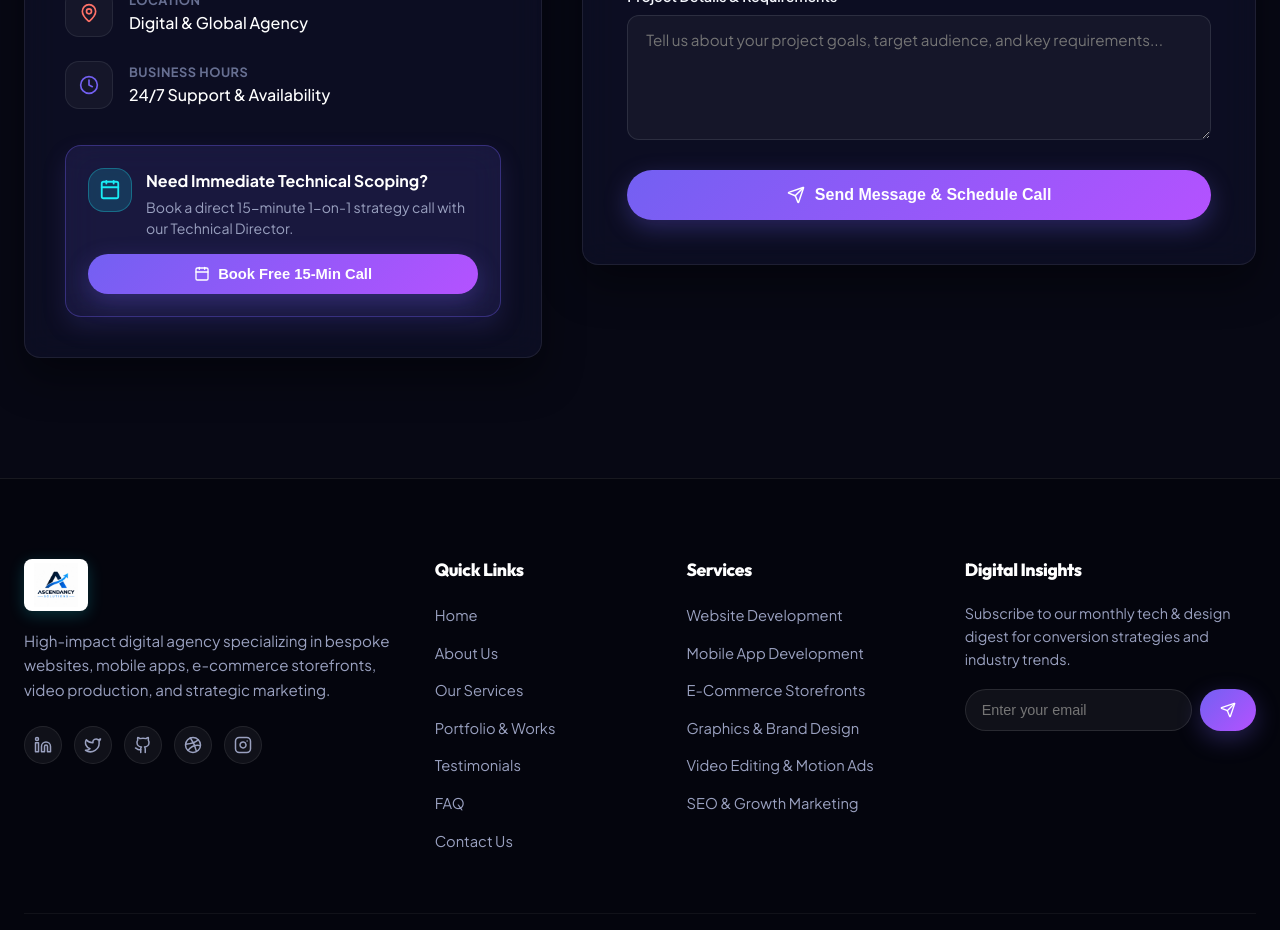
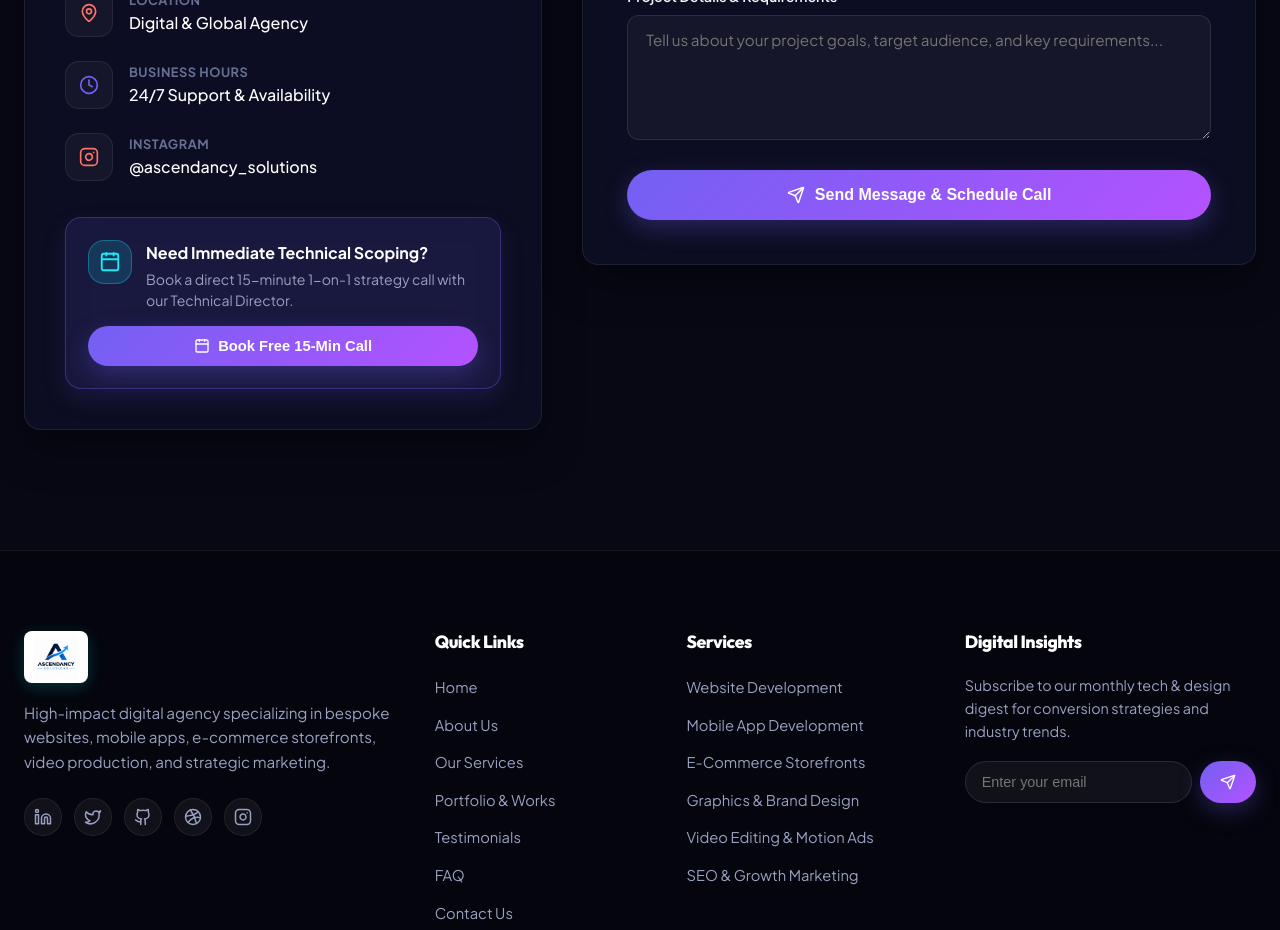
Before and after one commit to hiramka/portfolion, a React (Vite) app: page / in a window 1280 px wide. Shown: the part 8060-8990 px from the top of the page. Built offline with nearby package versions, Linux system fonts and the light colour scheme.

Commit message:
Connect official Instagram profile across Footer, ContactSection, Schema.org, and README

```diff
--- a/index.html
+++ b/index.html
@@ -54,7 +54,8 @@
         "addressCountry": "US"
       },
       "sameAs": [
-        "https://ascendancysolutions.vercel.app/"
+        "https://ascendancysolutions.vercel.app/",
+        "https://www.instagram.com/ascendancy_solutions"
       ]
     }
     </script>
--- a/src/components/ContactSection.jsx
+++ b/src/components/ContactSection.jsx
@@ -135,6 +135,23 @@ export default function ContactSection({ onBookCall }) {
                     <div className="info-value">24/7 Support & Availability</div>
                   </div>
                 </div>
+
+                <div className="info-item">
+                  <div className="info-icon-box icon-coral">
+                    <svg width="20" height="20" viewBox="0 0 24 24" fill="none" stroke="currentColor" strokeWidth="2" strokeLinecap="round" strokeLinejoin="round"><rect x="2" y="2" width="20" height="20" rx="5" ry="5"></rect><path d="M16 11.37A4 4 0 1 1 12.63 8 4 4 0 0 1 16 11.37z"></path><line x1="17.5" y1="6.5" x2="17.51" y2="6.5"></line></svg>
+                  </div>
+                  <div>
+                    <div className="info-label">Instagram</div>
+                    <a
+                      href="https://www.instagram.com/ascendancy_solutions"
+                      target="_blank"
+                      rel="noopener noreferrer"
+                      className="info-value"
+                    >
+                      @ascendancy_solutions
+                    </a>
+                  </div>
+                </div>
               </div>
 
               <div className="consultation-callout glass-card">
@@ -189,6 +206,9 @@ export default function ContactSection({ onBookCall }) {
               ) : (
                 <form onSubmit={handleSubmit} className="contact-form">
                   <h3 className="form-heading">Send Us a Message</h3>
+
+                  {/* Honeypot Spam Protection */}
+                  <input type="checkbox" name="botcheck" tabIndex="-1" autoComplete="off" style={{ display: 'none' }} />
 
                   {submitError && (
                     <div className="form-error-message" role="alert">
--- a/src/components/Footer.jsx
+++ b/src/components/Footer.jsx
@@ -40,7 +40,14 @@ export default function Footer() {
               <a href="#" className="social-icon-btn" aria-label="Dribbble">
                 <svg width="18" height="18" viewBox="0 0 24 24" fill="none" stroke="currentColor" strokeWidth="2" strokeLinecap="round" strokeLinejoin="round"><circle cx="12" cy="12" r="10"></circle><path d="M19.13 5.09C15.22 9.14 10 10.44 2.25 10.94"></path><path d="M21.75 12.84c-6.62-1.41-12.14 1-16.38 6.32"></path><path d="M8.56 2.75c4.37 6 6 9.42 8 17.72"></path></svg>
               </a>
-              <a href="#" className="social-icon-btn" aria-label="Instagram">
+              <a
+                href="https://www.instagram.com/ascendancy_solutions"
+                target="_blank"
+                rel="noopener noreferrer"
+                className="social-icon-btn"
+                aria-label="Instagram @ascendancy_solutions"
+                title="Instagram @ascendancy_solutions"
+              >
                 <svg width="18" height="18" viewBox="0 0 24 24" fill="none" stroke="currentColor" strokeWidth="2" strokeLinecap="round" strokeLinejoin="round"><rect x="2" y="2" width="20" height="20" rx="5" ry="5"></rect><path d="M16 11.37A4 4 0 1 1 12.63 8 4 4 0 0 1 16 11.37z"></path><line x1="17.5" y1="6.5" x2="17.51" y2="6.5"></line></svg>
               </a>
             </div>
```
Also changed, not shown: 1 other file (tests, documents, lock files or other folders).
